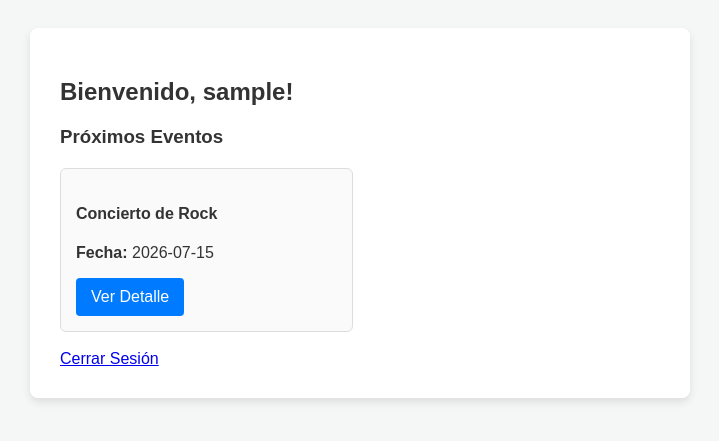
After one commit to braian14000/Proyecto-gestion, a Flask app: page /eventos in a window 1280 px wide. The commit adds this page. Shown: the top 441 px of the page, without its empty margins (280-999 px from the left). Run offline with Flask 3, Linux system fonts and the light colour scheme; the visitor is signed in with stand-in values (Sample User, id 1); data comes from the database, SQL or seed files in the repository; both versions use the stored data as it was after the commit; some libraries are stand-ins or nearby versions.

Commit message:
Add files via upload

```diff
--- a/Flask-login/src/app.py
+++ b/Flask-login/src/app.py
@@ -20,7 +20,13 @@ login_manager_app.login_view = 'login'
 
 @login_manager_app.user_loader
 def load_user(id):
-    return ModelUser.get_by_id(db, id)
+
+    try:
+        if str(id) == '0' or str(id) == 'admin':
+            return User(0, 'admin', 'admin', None, '')
+        return ModelUser.get_by_id(db, id)
+    except Exception:
+        return None
 
 @app.route('/')
 def index():
@@ -34,8 +40,17 @@ def login():
         return redirect(url_for('home'))
 
     if request.method == 'POST':
-        # Pasamos: id=0, username="", email=formulario, password=formulario
-        user = User(0, "", request.form['email'], request.form['password'])
+
+        email = request.form.get('email') or request.form.get('usuario')
+        password = request.form.get('password') or request.form.get('contraseña')
+
+
+        if email == 'admin' and password == 'admin':
+            admin_user = User(0, 'admin', 'admin', None, '')
+            login_user(admin_user)
+            return redirect(url_for('home'))
+
+        user = User(0, "", email, password)
         logged_user = ModelUser.login(db, user)
 
         if logged_user != None:
@@ -68,17 +83,17 @@ def register():
         try:
             cursor = db.connection.cursor()
 
-            # Validar si el correo o usuario ya existen
-            cursor.execute("SELECT id FROM user WHERE username = %s OR email = %s", (username, email))
+
+            cursor.execute("SELECT id FROM `user` WHERE username = %s OR email = %s", (username, email))
             user_exists = cursor.fetchone()
 
             if user_exists:
                 flash("El usuario o correo electrónico ya está registrado.")
                 return render_template('auth/register.html')
 
-            # Insertar con las nuevas columnas
+
             cursor.execute(
-                "INSERT INTO user (username, password, telefono, email, dni) VALUES (%s, %s, %s, %s, %s)",
+                "INSERT INTO `user` (username, password, telefono, email, dni) VALUES (%s, %s, %s, %s, %s)",
                 (username, hashed_password, telefono, email, dni)
             )
             db.connection.commit()
@@ -92,10 +107,103 @@ def register():
 
     return render_template('auth/register.html')
 
+def get_events_from_db():
+    try:
+        cursor = db.connection.cursor()
+        cursor.execute("SELECT id, titulo, fecha, descripcion, lugar FROM event ORDER BY fecha")
+        rows = cursor.fetchall()
+        events = []
+        for r in rows:
+            events.append({
+                'id': r[0],
+                'titulo': r[1],
+                'fecha': r[2].strftime('%Y-%m-%d') if hasattr(r[2], 'strftime') else str(r[2]),
+                'descripcion': r[3],
+                'lugar': r[4]
+            })
+        return events
+    except Exception:
+        return []
+
+
+def get_event_from_db(event_id):
+    try:
+        cursor = db.connection.cursor()
+        cursor.execute("SELECT id, titulo, fecha, descripcion, lugar FROM event WHERE id = %s", (event_id,))
+        r = cursor.fetchone()
+        if not r:
+            return None
+        return {
+            'id': r[0],
+            'titulo': r[1],
+            'fecha': r[2].strftime('%Y-%m-%d') if hasattr(r[2], 'strftime') else str(r[2]),
+            'descripcion': r[3],
+            'lugar': r[4]
+        }
+    except Exception:
+        return None
+
+
+@app.route('/admin', methods=['GET', 'POST'])
+@login_required
+def admin_dashboard():
+
+    if not current_user.is_authenticated or getattr(current_user, 'email', '') != 'admin':
+        return redirect(url_for('login'))
+
+    if request.method == 'POST':
+        titulo = request.form.get('titulo')
+        fecha = request.form.get('fecha')
+        descripcion = request.form.get('descripcion')
+        lugar = request.form.get('lugar')
+
+        try:
+            cursor = db.connection.cursor()
+            cursor.execute(
+                "INSERT INTO event (titulo, fecha, descripcion, lugar) VALUES (%s, %s, %s, %s)",
+                (titulo, fecha, descripcion, lugar)
+            )
+            db.connection.commit()
+        except Exception:
+            pass
+
+        return redirect(url_for('ver_eventos'))
+
+    return render_template('admin.html')
+
+
+@app.route('/eventos')
+@login_required
+def ver_eventos():
+    eventos = get_events_from_db()
+
+    if not eventos:
+        eventos = [{
+            'id': 1,
+            'titulo': 'Concierto de Rock',
+            'fecha': '2026-07-15',
+            'descripcion': 'Una noche increíble con las mejores bandas locales.',
+            'lugar': 'Estadio Principal'
+        }]
+
+    usuario_display = getattr(current_user, 'username', None) or getattr(current_user, 'email', '')
+    return render_template('eventos.html', eventos=eventos, usuario=usuario_display)
+
+
+@app.route('/evento/<int:evento_id>')
+@login_required
+def detalle_evento(evento_id):
+    evento = get_event_from_db(evento_id)
+    if evento is None:
+        return "Evento no encontrado", 404
+    return render_template('detalle.html', evento=evento)
+
 @app.route('/home')
 @login_required
 def home():
-    return render_template('home.html')
+    if getattr(current_user, 'email', '') == 'admin' or getattr(current_user, 'username', '') == 'admin':
+        return redirect(url_for('admin_dashboard'))
+    return redirect(url_for('ver_eventos'))
 
 @app.route('/logout')
 @login_required
--- a/Flask-login/src/models/ModeUsers.py
+++ b/Flask-login/src/models/ModeUsers.py
@@ -7,7 +7,7 @@ class ModelUser():
         try:
             cursor = db.connection.cursor()
             # Buscamos por email y seleccionamos las columnas correctas
-            sql = "SELECT id, username, email, password, telefono FROM user WHERE email = %s"
+            sql = "SELECT id, username, email, password, telefono FROM `user` WHERE email = %s"
             cursor.execute(sql, (user.email,))
             row = cursor.fetchone()
 
@@ -24,7 +24,7 @@ class ModelUser():
     def get_by_id(cls, db, id):
         try:
             cursor = db.connection.cursor()
-            sql = "SELECT id, username, email, telefono FROM user WHERE id = %s"
+            sql = "SELECT id, username, email, telefono FROM `user` WHERE id = %s"
             cursor.execute(sql, (id,))
             row = cursor.fetchone()
 
--- /dev/null
+++ b/Flask-login/src/static/style.css
@@ -0,0 +1,47 @@
+body {
+    font-family: 'Arial', sans-serif;
+    background-color: #f4f7f6;
+    color: #333;
+    padding: 20px;
+}
+.container, .container-detalle {
+    max-width: 600px;
+    margin: 0 auto;
+    background: white;
+    padding: 30px;
+    border-radius: 8px;
+    box-shadow: 0 4px 8px rgba(0,0,0,0.1);
+}
+form input, form textarea {
+    width: 100%;
+    padding: 10px;
+    margin: 10px 0;
+    border: 1px solid #ccc;
+    border-radius: 4px;
+    box-sizing: border-box;
+}
+button, .btn, .btn-volver {
+    background-color: #007BFF;
+    color: white;
+    padding: 10px 15px;
+    border: none;
+    border-radius: 4px;
+    cursor: pointer;
+    text-decoration: none;
+    display: inline-block;
+}
+button:hover, .btn:hover {
+    background-color: #0056b3;
+}
+.grid-eventos {
+    display: grid;
+    grid-template-columns: 1fr 1fr;
+    gap: 15px;
+    margin-top: 20px;
+}
+.tarjeta-evento {
+    border: 1px solid #ddd;
+    padding: 15px;
+    border-radius: 6px;
+    background: #fafafa;
+}
--- a/Flask-login/src/templates/auth/login.html
+++ b/Flask-login/src/templates/auth/login.html
@@ -30,8 +30,8 @@
         {% endwith %}
 
         <div class="form-floating mb-2">
-            <input type="email" class="form-control" id="email" name="email" placeholder="name@example.com" required>
-            <label for="email">Correo Electrónico</label>
+            <input type="text" class="form-control" id="email" name="email" placeholder="Usuario o correo" required>
+            <label for="email">Usuario o Correo Electrónico</label>
         </div>
 
         <div class="form-floating mb-3">
--- /dev/null
+++ b/Flask-login/src/templates/eventos.html
@@ -0,0 +1,30 @@
+<!DOCTYPE html>
+<html lang="es">
+<head>
+    <meta charset="UTF-8">
+    <title>Cartelera de Eventos</title>
+    <link rel="stylesheet" href="{{ url_for('static', filename='style.css') }}">
+</head>
+<body>
+    <div class="container">
+        <h2>Bienvenido, {{ usuario }}!</h2>
+        <h3>Próximos Eventos</h3>
+
+        <div class="grid-eventos">
+            {% for evento in eventos %}
+                <div class="tarjeta-evento">
+                    <h4>{{ evento.titulo }}</h4>
+                    <p><strong>Fecha:</strong> {{ evento.fecha }}</p>
+                    <a href="{{ url_for('detalle_evento', evento_id=evento.id) }}" class="btn">Ver Detalle</a>
+                </div>
+            {% endfor %}
+        </div>
+
+        <br>
+        {% if usuario == 'admin' %}
+            <a href="/admin">Volver al Panel Admin</a> |
+        {% endif %}
+        <a href="/logout">Cerrar Sesión</a>
+    </div>
+</body>
+</html>
```
Also changed, not shown: Flask-login/sql/create_event_table.sql (added, +33 -0 lines), Flask-login/src/events_app.py (added, +89 -0 lines), Flask-login/src/templates/admin.html (added, +25 -0 lines), Flask-login/src/templates/detalle.html (added, +19 -0 lines), Flask-login/src/templates/login.html (added, +18 -0 lines), requeriments.txt (added, +13 -0 lines).
